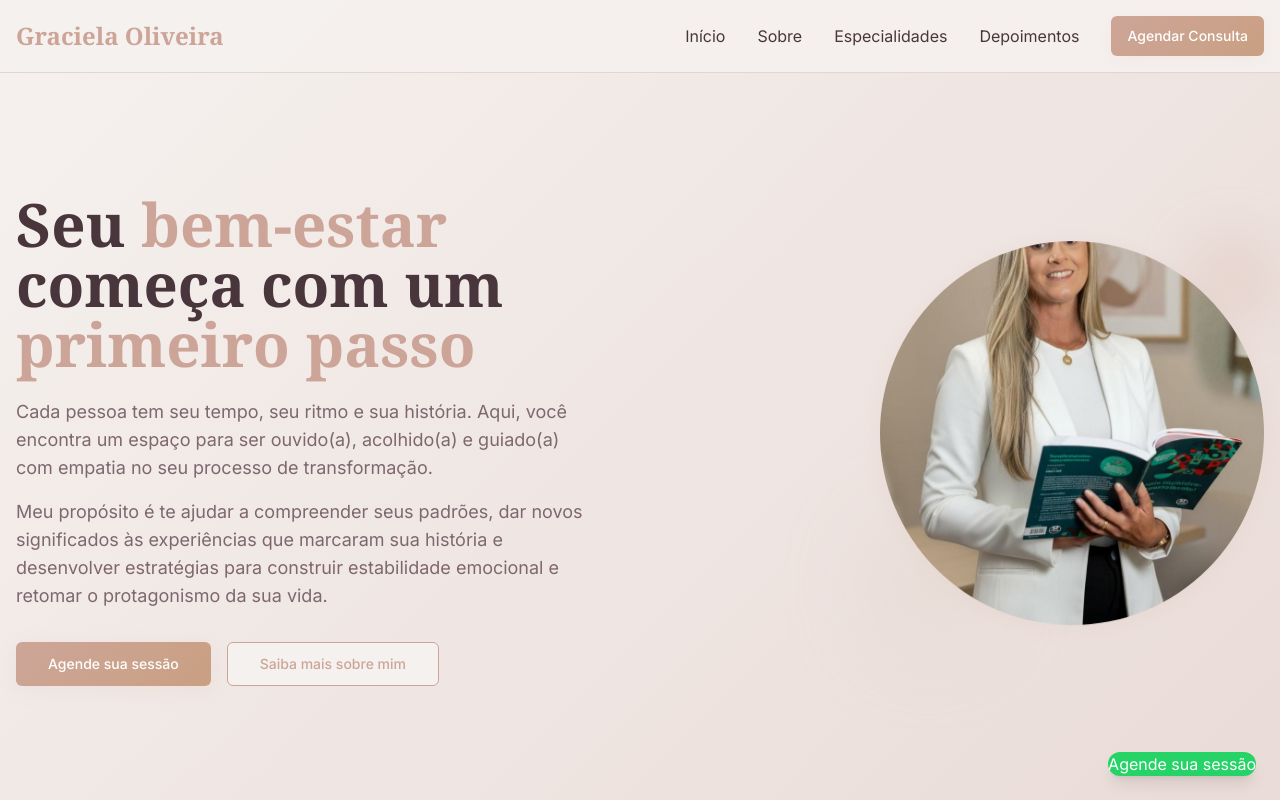
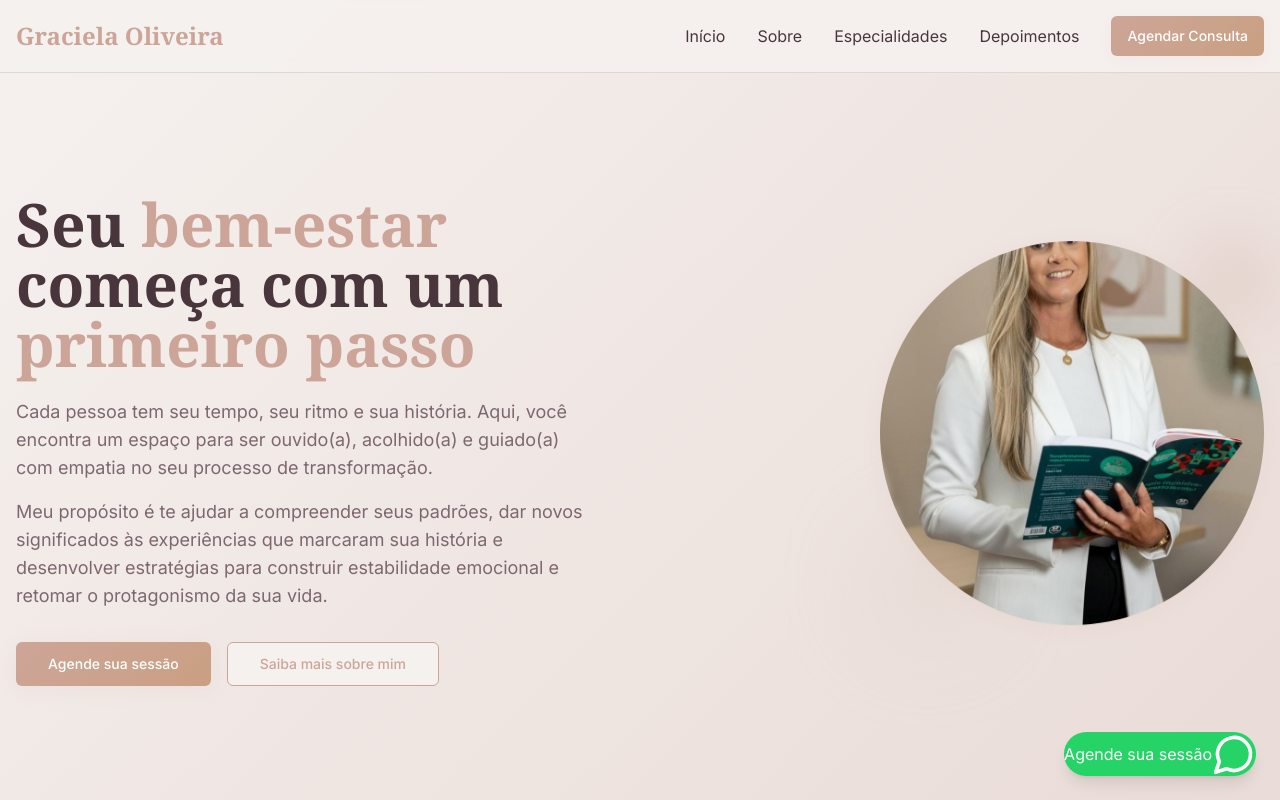
Before and after one commit to joaozzns/psicologianovo, a React (Vite) app: page / in a window 1280 px wide. Shown: the top 800 px of the page. Built offline with nearby package versions, Linux system fonts and the light colour scheme.

Commit message:
Update WhatsAppButton.tsx

```diff
--- a/src/components/WhatsAppButton.tsx
+++ b/src/components/WhatsAppButton.tsx
@@ -15,7 +15,7 @@ const WhatsAppButton = () => {
       className="fixed bottom-6 right-6 z-50 w-25 h-25 bg-[#25D366] hover:bg-[#128C7E] text-white rounded-full shadow-lg hover:shadow-xl transition-all duration-300 flex items-center justify-center group hover:scale-110"
       aria-label="Contatar via WhatsApp"
     >Agende sua sessão
-
+      <MessageCircle className="w-11 h-11" />
 
       {/* Tooltip */}
       <div className="absolute bottom-16 right-0 bg-foreground text-background px-3 py-2 rounded-lg text-sm whitespace-nowrap opacity-0 group-hover:opacity-100 transition-opacity duration-300 pointer-events-none">
```
